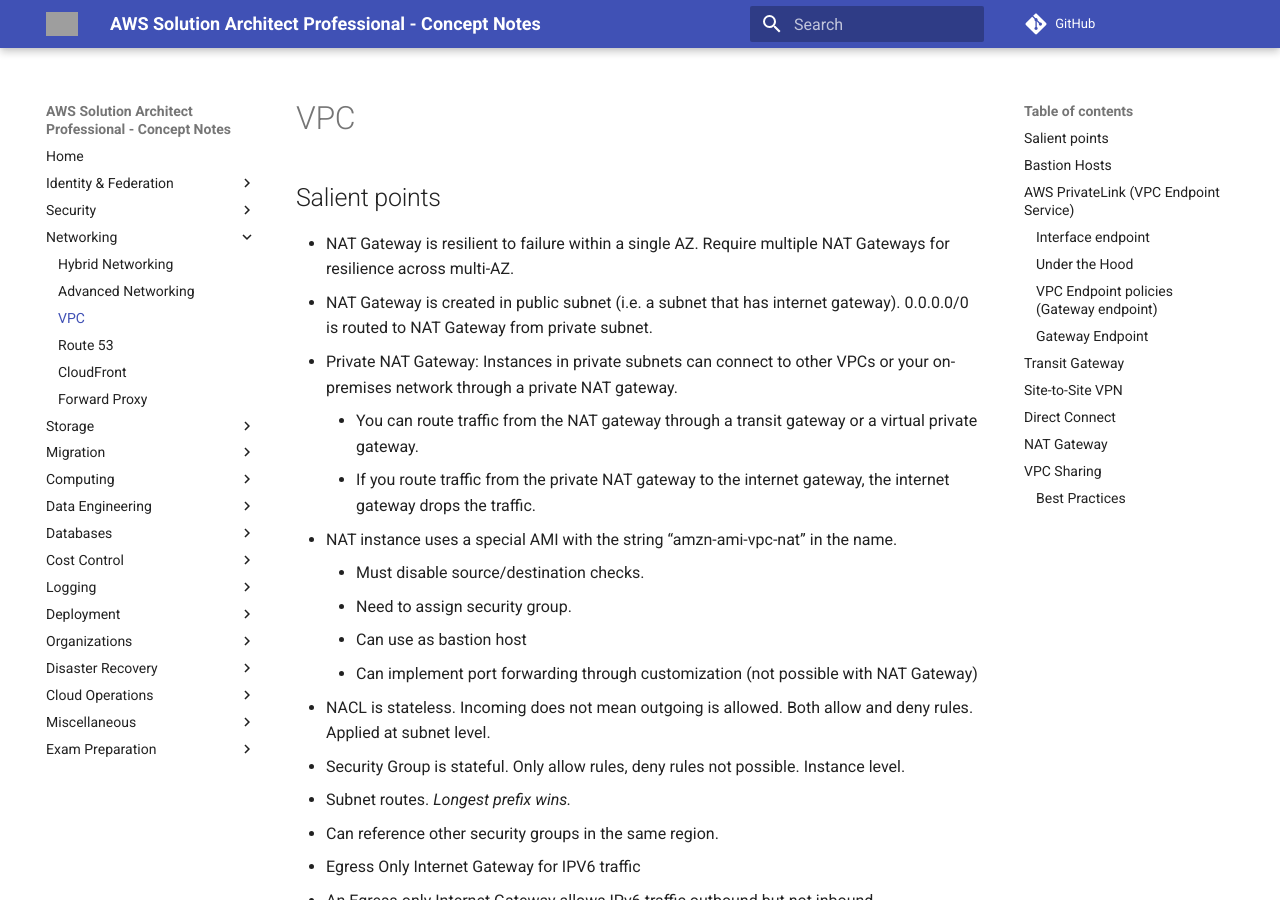
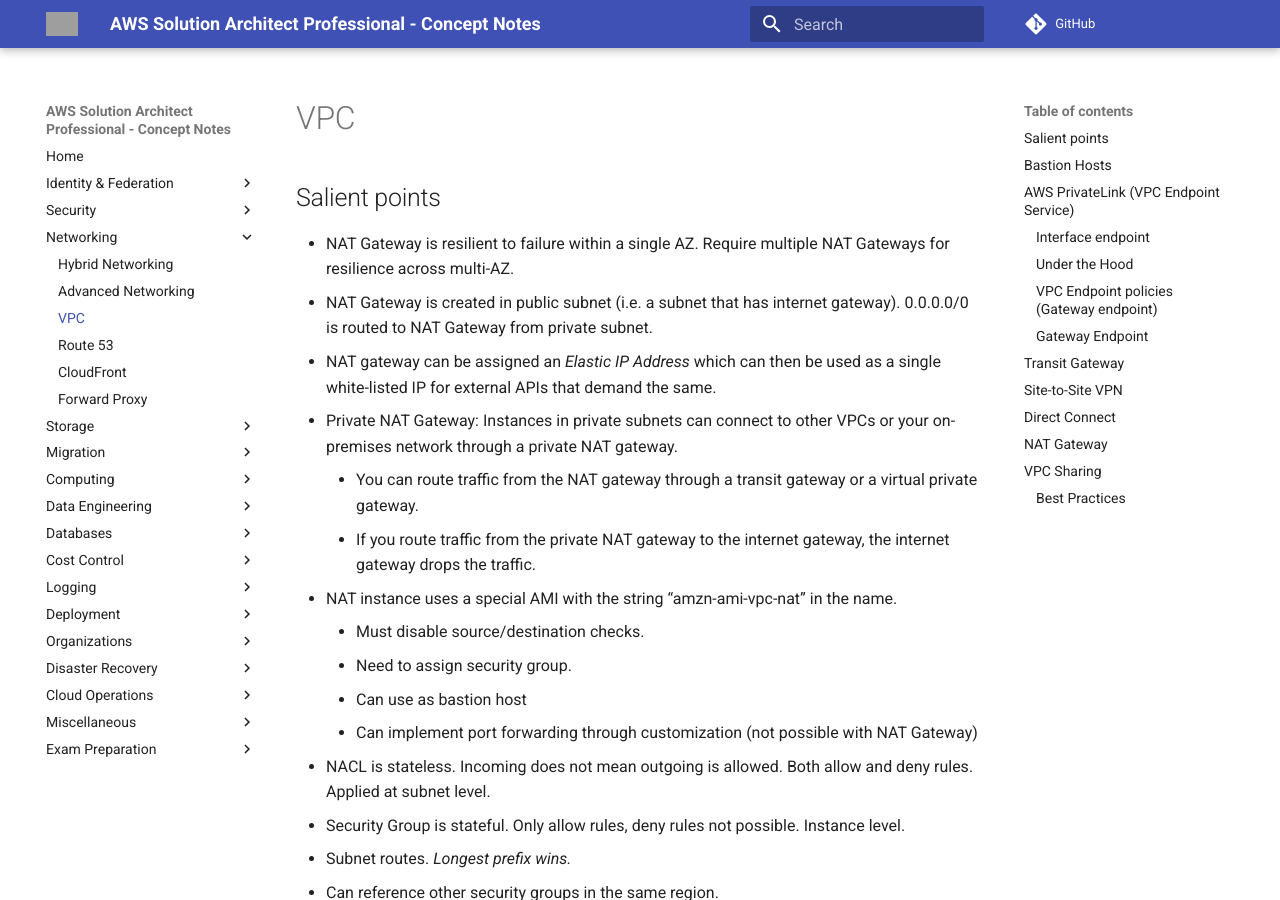
Before and after one commit to jeyabalajis/aws-certified-sa-pro-notes, an MkDocs documentation site: the page built from docs/network/vpc.md, in a window 1280 px wide and 900 px high. Built offline with MkDocs 1.6.1 and Material for MkDocs 9.7.7, drawn with Linux system fonts in a browser that asks for light colours; comment, search, counter and statistics services are not loaded; grey boxes are pictures that could not be loaded.

Commit message:
Update vpc.md

```diff
--- a/docs/network/vpc.md
+++ b/docs/network/vpc.md
@@ -3,6 +3,7 @@
 ## Salient points
 - NAT Gateway is resilient to failure within a single AZ. Require multiple NAT Gateways for resilience across multi-AZ.
 - NAT Gateway is created in public subnet (i.e. a subnet that has internet gateway). 0.0.0.0/0 is routed to NAT Gateway from private subnet.
+- NAT gateway can be assigned an _Elastic IP Address_ which can then be used as a single white-listed IP for external APIs that demand the same.
 - Private NAT Gateway: Instances in private subnets can connect to other VPCs or your on-premises network through a private NAT gateway.
     - You can route traffic from the NAT gateway through a transit gateway or a virtual private gateway.
     - If you route traffic from the private NAT gateway to the internet gateway, the internet gateway drops the traffic.
```
